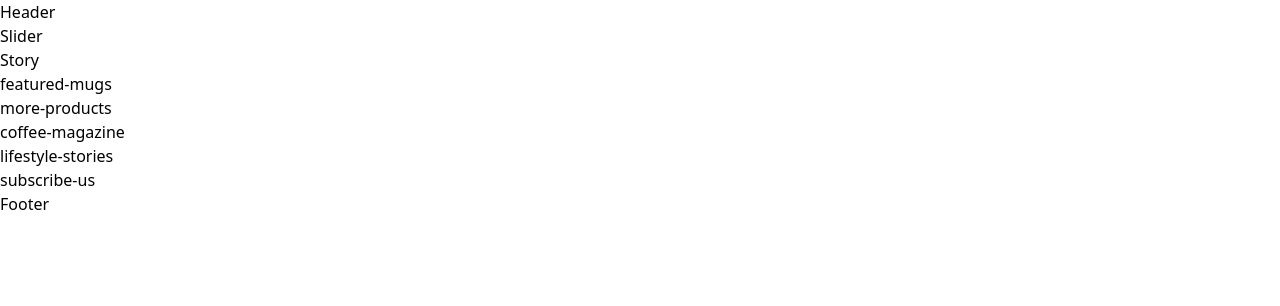
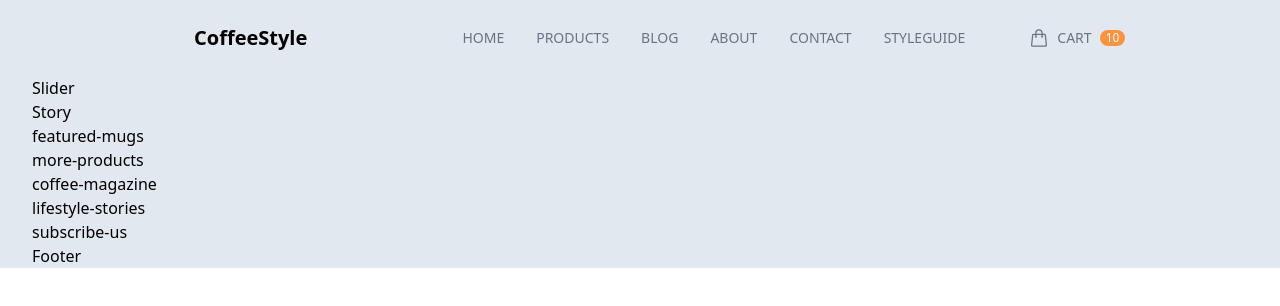
Before and after one commit to DzoanhDoanh/TailwindCss-coffee-style, a website: page tailwindcss-coffee-style/public/index.html in a window 1280 px wide. Drawn offline with Linux system fonts and the light colour scheme.

Commit message:
Create Header

```diff
--- a/tailwindcss-coffee-style/public/index.html
+++ b/tailwindcss-coffee-style/public/index.html
@@ -3,14 +3,49 @@
 <head>
     <meta charset="UTF-8">
     <meta name="viewport" content="width=device-width, initial-scale=1.0">
-    <link href="./output.css" rel="stylesheet">
+    <link href="./output.css" type="text/css" rel="stylesheet">
     <title>Coffee</title>
 </head>
 <body>
     <div id="root">
-        <div class="content-wrapper">
-            <header>
-                Header
+        <div class="content-wrapper max-w-screen-xl text-base mx-auto px-8 bg-slate-200">
+            <header class="py-6 mx-10">
+                <nav class="flex justify-between items-center">
+                    <div class="logo basis-2/6 text-center text-xl font-semibold cursor-pointer">CoffeeStyle</div>
+                    <ul class="basis-3/6 flex items-center justify-end gap-8 uppercase text-sm text-gray-500 font-medium">
+                        <li class="ct-top-menu-item">
+                            <a href="#" class="">Home</a>
+                        </li>
+                        <li class="ct-top-menu-item">
+                            <a href="#" class="">Products</a>
+                        </li>
+                        <li class="ct-top-menu-item">
+                            <a href="#" class="">Blog</a>
+                        </li>
+                        <li class="ct-top-menu-item">
+                            <a href="#" class="">About</a>
+                        </li>
+                        <li class="ct-top-menu-item">
+                            <a href="#" class="">Contact</a>
+                        </li>
+                        <li class="ct-top-menu-item">
+                            <a href="#" class="">StyleGuide</a>
+                        </li>
+                    </ul>
+
+
+                    <ul class="basis-1/6 flex justify-start items-center ml-16 uppercase text-sm text-gray-500 font-medium">
+                        <li class="ct-top-menu-item">
+                            <a href="#" class="flex items-center">
+                                <svg xmlns="http://www.w3.org/2000/svg" class="ct-icon" fill="none" viewBox="0 0 24 24" stroke-width="1.5" stroke="currentColor" class="size-6">
+                                    <path stroke-linecap="round" stroke-linejoin="round" d="M15.75 10.5V6a3.75 3.75 0 1 0-7.5 0v4.5m11.356-1.993 1.263 12c.07.665-.45 1.243-1.119 1.243H4.25a1.125 1.125 0 0 1-1.12-1.243l1.264-12A1.125 1.125 0 0 1 5.513 7.5h12.974c.576 0 1.059.435 1.119 1.007ZM8.625 10.5a.375.375 0 1 1-.75 0 .375.375 0 0 1 .75 0Zm7.5 0a.375.375 0 1 1-.75 0 .375.375 0 0 1 .75 0Z" />
+                                  </svg>
+                                <span class="mx-2">Cart</span>
+                                <span class="ct-badge-circle bg-orange-400 text-white flex items-center justify-center">10</span>
+                            </a>
+                        </li>
+                    </ul>
+                </nav>
             </header>
 
             <main>
@@ -18,27 +53,27 @@
                     Slider
                 </div><!-- End Slider-->
 
-                <div class="story"></div>
+                <div class="story">
                     Story
                 </div><!-- End story-->
 
-                <div class="featured-mugs"></div>
+                <div class="featured-mugs">
                     featured-mugs
                 </div><!-- End featured-mugs-->
 
-                <div class="more-products"></div>
+                <div class="more-products">
                     more-products
                 </div><!-- End more-products-->
 
-                <div class="coffee-magazine"></div>
+                <div class="coffee-magazine">
                     coffee-magazine
                 </div><!-- End coffee-magazine-->
 
-                <div class="lifestyle-stories"></div>
+                <div class="lifestyle-stories">
                     lifestyle-stories
                 </div><!-- End lifestyle-stories-->
 
-                <div class="subscribe-us"></div>
+                <div class="subscribe-us">
                     subscribe-us
                 </div><!-- End subscribe-us-->
             </main>
--- a/tailwindcss-coffee-style/src/input.css
+++ b/tailwindcss-coffee-style/src/input.css
@@ -1,3 +1,15 @@
 @tailwind base;
 @tailwind components;
 @tailwind utilities;
+
+/* ct = custom */
+.ct-top-menu-item{
+    @apply cursor-pointer py-1 hover:text-gray-800 relative after:absolute after:bottom-0 after:left-0 after:right-0
+    after:bg-light-coffee after:h-0.5 after:w-0 hover:after:w-full after:transition-all after:ease-in-out after:duration-300;
+}
+.ct-icon{
+    @apply w-5 h-5 inline-block
+}
+.ct-badge-circle{
+    @apply text-xs text-center rounded-full px-1.5;
+}
--- a/tailwindcss-coffee-style/tailwind.config.js
+++ b/tailwindcss-coffee-style/tailwind.config.js
@@ -2,7 +2,11 @@
 module.exports = {
   content: ["./public/**/*.{html,js}"],
   theme: {
-    extend: {},
+    extend: {
+      colors: {
+        'light-coffee': "#C89F94"
+      }
+    },
   },
   plugins: [],
 }
```
Also changed, not shown: tailwindcss-coffee-style/public/output.css.
